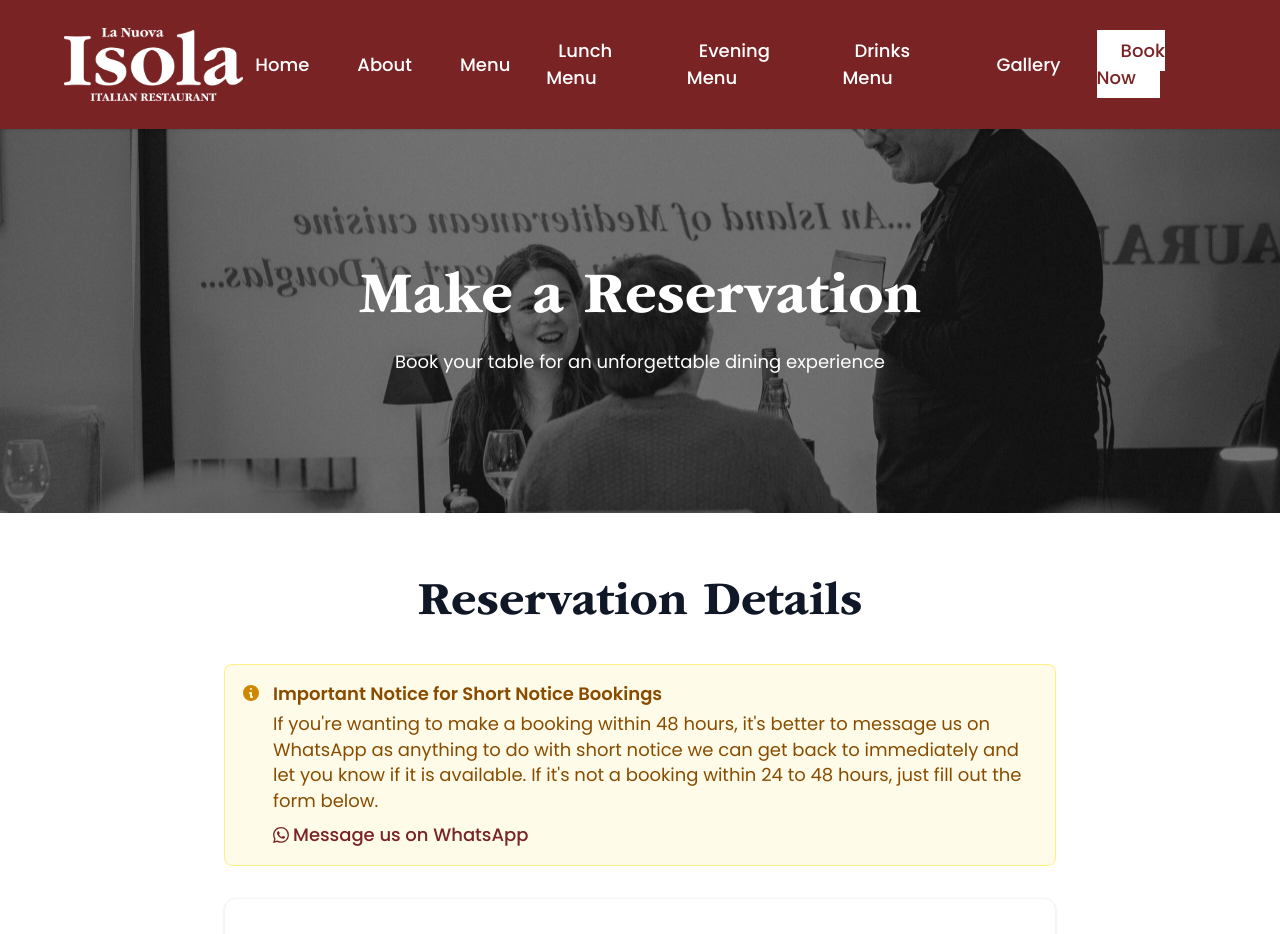
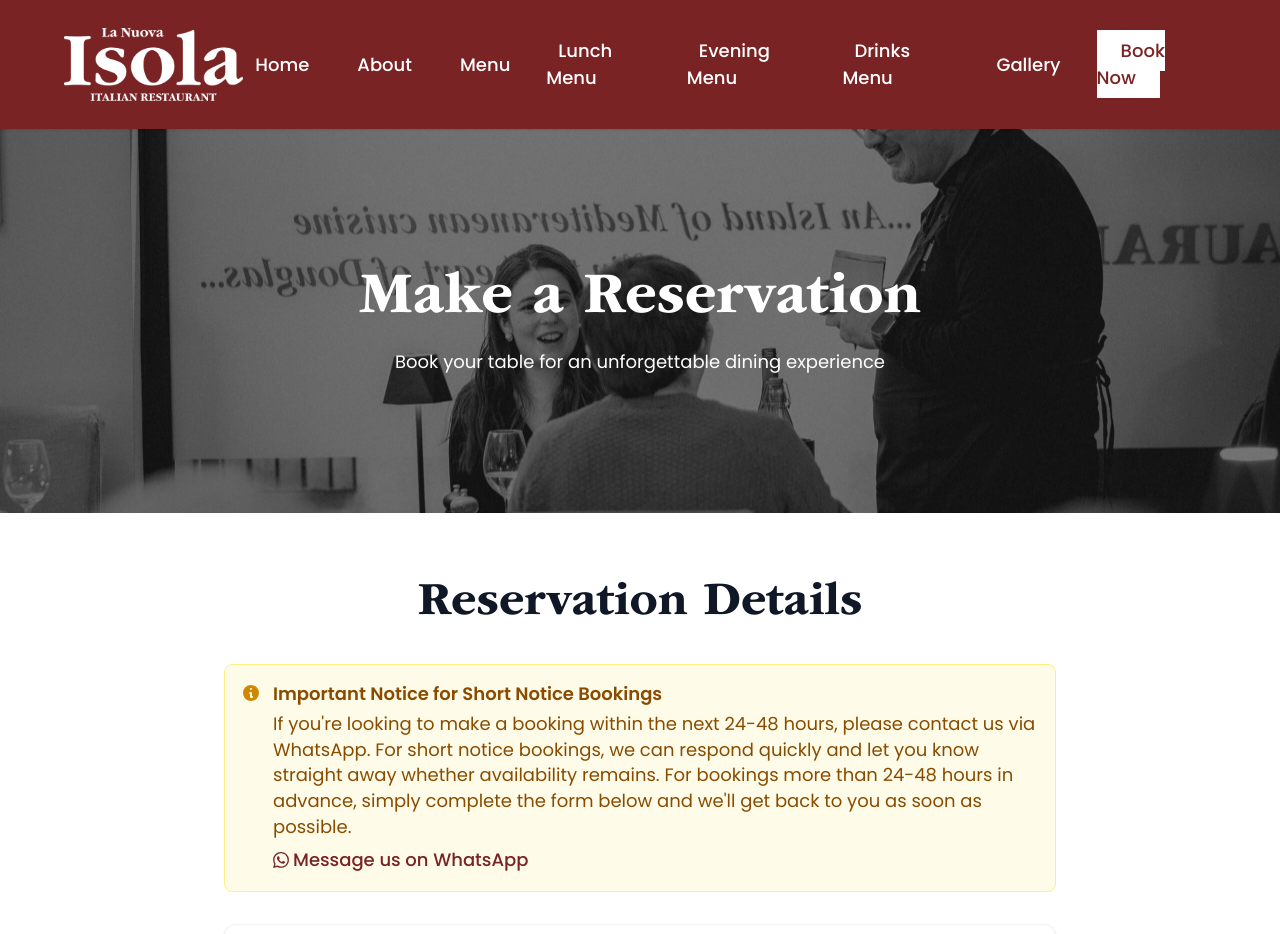
Before and after one commit to LYNKSPortal/la-nuova-isola-iom, a Next.js app: page /reservations in a window 1280 px wide. Shown: the top 934 px of the page. Built offline with nearby package versions, Linux system fonts and the light colour scheme.

Commit message:
Update booking disclaimer text with improved wording for clarity

```diff
--- a/src/components/ReservationForm.tsx
+++ b/src/components/ReservationForm.tsx
@@ -109,7 +109,7 @@ export default function ReservationForm() {
                 </svg>
                 <div className="text-sm text-yellow-800">
                   <p className="font-semibold mb-1">Important Notice for Short Notice Bookings</p>
-                  <p>If you're wanting to make a booking within 48 hours, it's better to message us on WhatsApp as anything to do with short notice we can get back to immediately and let you know if it is available. If it's not a booking within 24 to 48 hours, just fill out the form below.</p>
+                  <p>If you're looking to make a booking within the next 24-48 hours, please contact us via WhatsApp. For short notice bookings, we can respond quickly and let you know straight away whether availability remains. For bookings more than 24-48 hours in advance, simply complete the form below and we'll get back to you as soon as possible.</p>
                   <a
                     href="https://wa.me/447624482007"
                     className="inline-flex items-center mt-2 text-[#7A2325] hover:text-[#7A2325] 700 font-medium"
```
